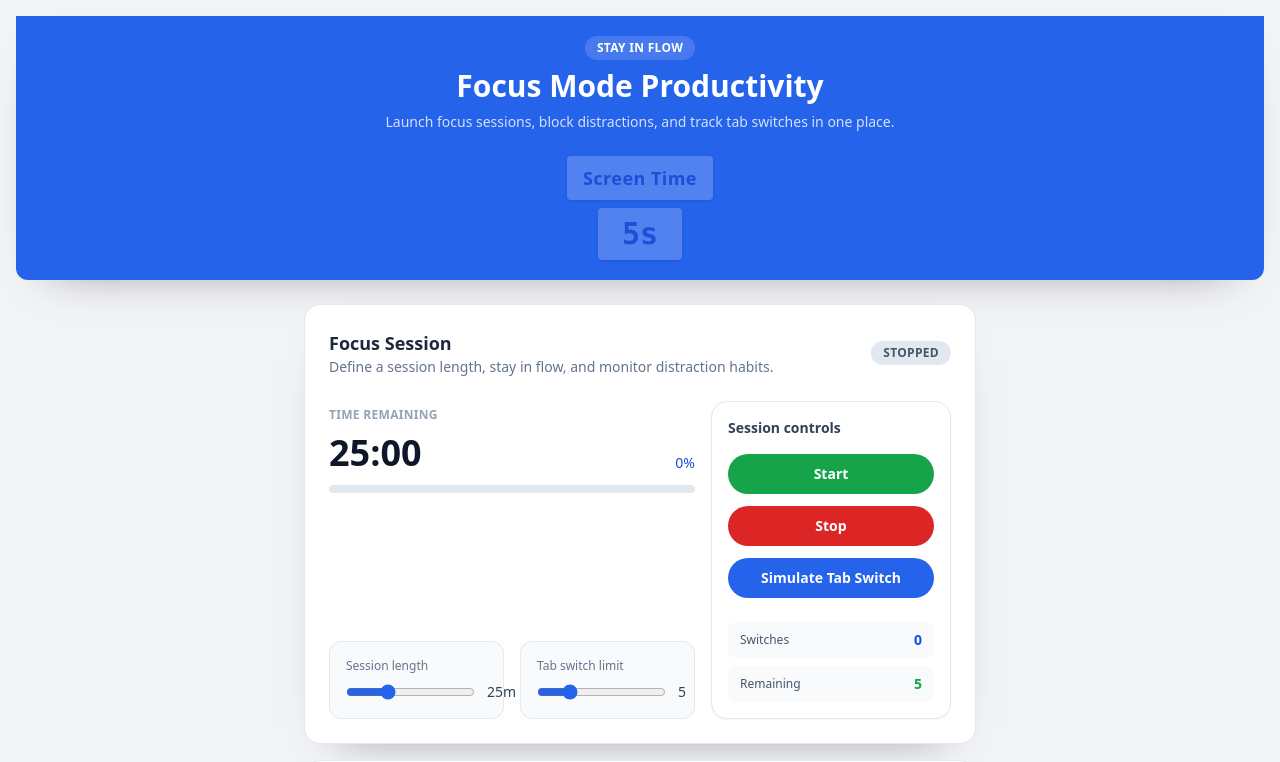
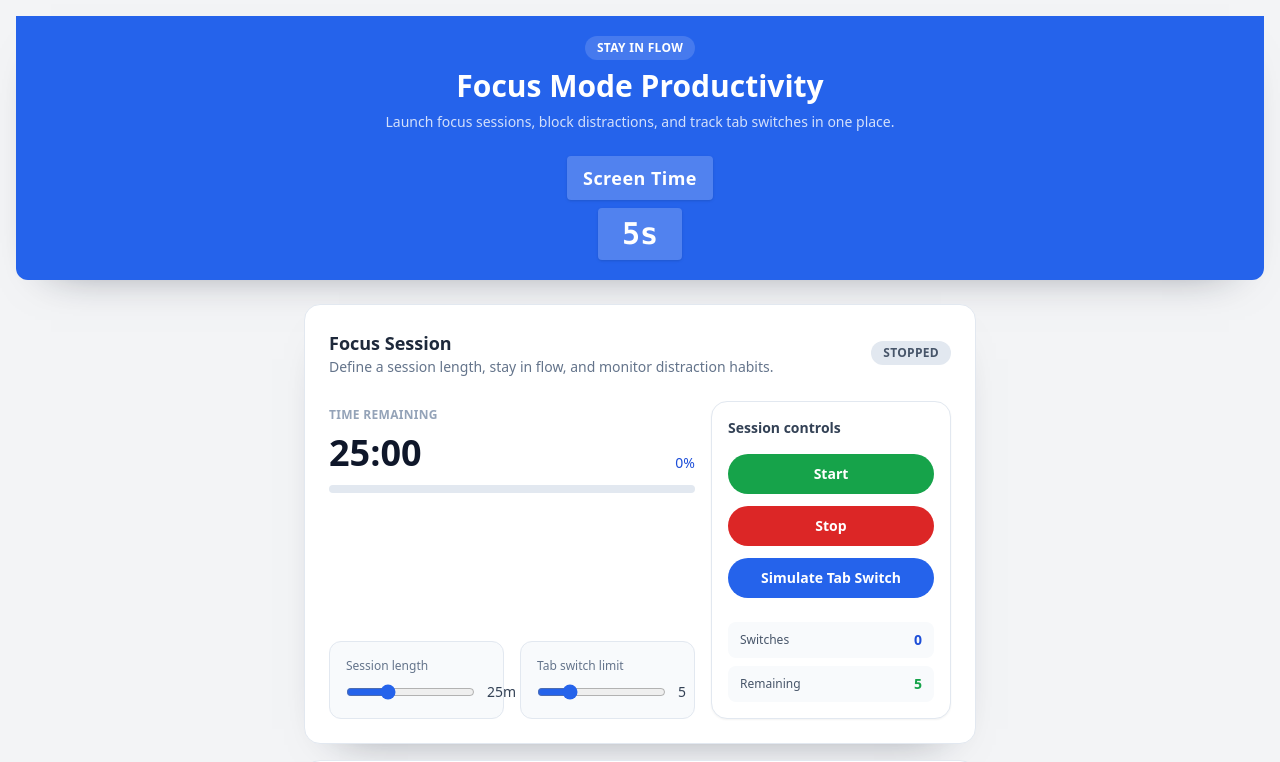
Before and after one commit to Sashanka2001/Focus-Mode, a React (Vite) app in the folder focus-mode/: page / in a window 1280 px wide. Shown: the top 762 px of the page. Built offline with nearby package versions, Linux system fonts and the light colour scheme.

Commit message:
update Header component styles for improved readability

```diff
--- a/focus-mode/src/components/Header.jsx
+++ b/focus-mode/src/components/Header.jsx
@@ -18,10 +18,10 @@ export default function Header() {
           Launch focus sessions, block distractions, and track tab switches in one place.
         </p>
         <div className="mt-4 flex flex-col items-center">
-          <span className="text-lg font-bold tracking-wide bg-white/20 rounded px-4 py-2 text-brand-dark shadow">
+          <span className="text-lg font-bold tracking-wide bg-white/20 rounded px-4 py-2 text-white shadow">
             Screen Time
           </span>
-          <span className="mt-2 text-3xl font-mono font-bold bg-white/20 rounded px-6 py-2 text-brand-dark shadow">
+          <span className="mt-2 text-3xl font-mono font-bold bg-white/20 rounded px-6 py-2 text-white shadow">
             {hours > 0 ? `${hours}h ` : ""}{minutes > 0 ? `${minutes}m ` : ""}{seconds}s
           </span>
         </div>
```
